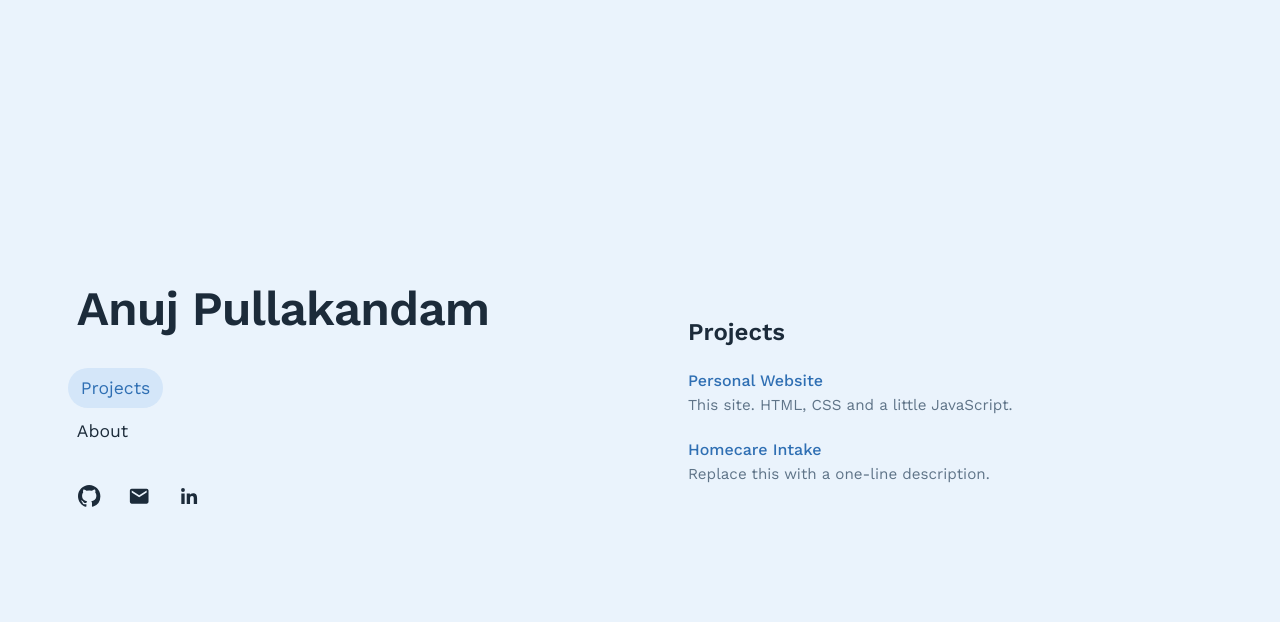
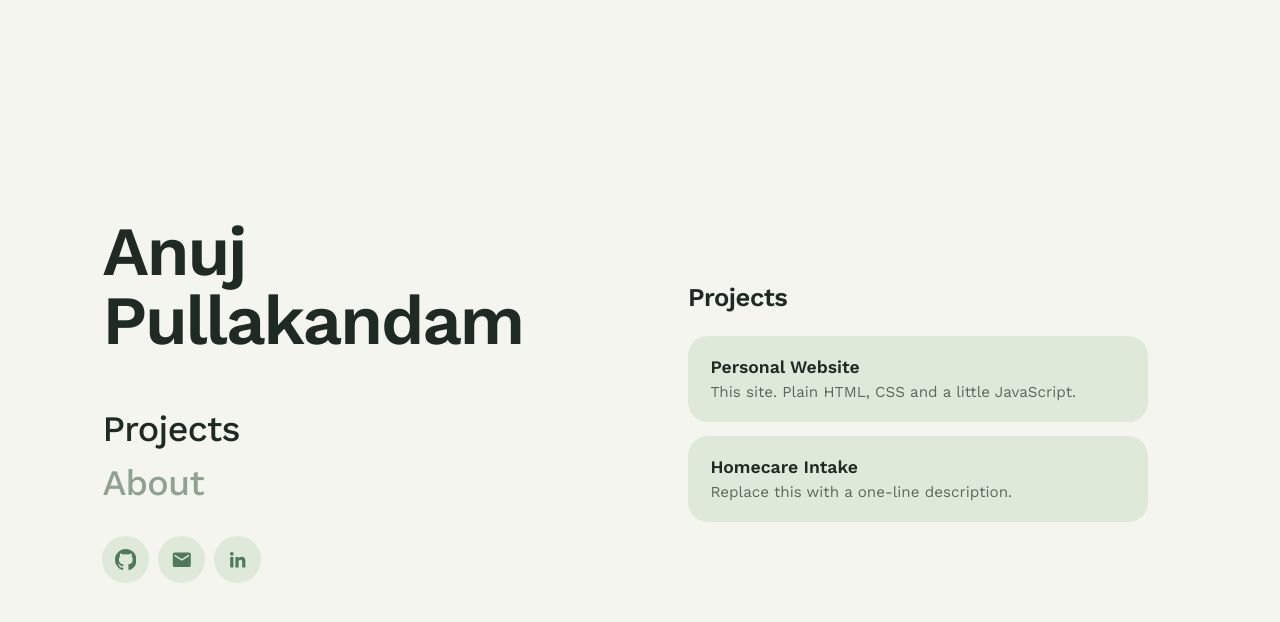
Before and after one commit to junap206/personal-website, a plain HTML site: page index.html in a window 1280 px wide. Both pictures are taken after a click on the link "Projects". Drawn offline with nearby package versions, Linux system fonts and the light colour scheme.

Commit message:
Redesign: sage and cream palette, tall-pill portrait, icons under nav, project cards
Co-Authored-By: Claude Sonnet 5.5 <noreply@anthropic.com>
Claude-Session: https://claude.ai/code/session_014tRTAZZrHRnTUYm5hQRwcB

```diff
--- a/css/style.css
+++ b/css/style.css
@@ -1,11 +1,11 @@
 /* ---------- Design tokens: change colors/fonts here ---------- */
 :root {
-  --bg: #eaf3fc;          /* very light blue background */
-  --text: #1c2b3a;
-  --muted: #5f7488;
-  --accent: #2f6fb3;
-  --highlight: #d4e6f9;   /* hover background */
-  --radius: 14px;
+  --bg: #f3f5ee;          /* cream */
+  --text: #1f2a24;
+  --muted: #8fa291;       /* inactive nav words */
+  --accent: #4f7a5a;      /* sage green */
+  --highlight: #dfe9da;   /* soft sage tint (icon circles, hovers) */
+  --outline: #302c2a;     /* portrait outline */
   --ease: 0.25s ease;
   --font: "Work Sans", -apple-system, BlinkMacSystemFont, "Segoe UI", sans-serif;
 }
@@ -18,16 +18,16 @@ body {
   background: var(--bg);
   color: var(--text);
   font-family: var(--font);
-  line-height: 1.6;
+  line-height: 1.5;
   overflow: hidden;       /* one page, no scrolling */
 }
 
-/* ---------- Layout: left sidebar, right content ---------- */
+/* ---------- Layout: text left, portrait right ---------- */
 .page {
   height: 100vh;
   max-width: 1400px;
   margin: 0 auto;
-  padding: 0 clamp(2rem, 6vw, 6rem);
+  padding: 0 clamp(2rem, 8vw, 8rem);
   display: grid;
   grid-template-columns: 1fr 1fr;
   gap: 6rem;
@@ -36,52 +36,45 @@ body {
 
 /* ---------- Left ---------- */
 .name {
-  font-size: clamp(2rem, 4vw, 3rem);
+  font-size: clamp(2.6rem, 5.4vw, 4.8rem);
   font-weight: 600;
-  letter-spacing: -0.02em;
-  line-height: 1.1;
+  letter-spacing: -0.03em;
+  line-height: 1;
+  margin-bottom: 3rem;
 }
-.name { margin-bottom: 2rem; }
 
-.links { list-style: none; display: flex; flex-direction: column; align-items: flex-start; gap: 0.25rem; }
+.links { list-style: none; display: flex; flex-direction: column; align-items: flex-start; }
 
 .links a {
-  display: inline-flex;
-  align-items: center;
-  gap: 0.5rem;
-  padding: 0.35rem 0.8rem;
-  margin-left: -0.8rem;   /* keeps text aligned with the name */
-  color: var(--text);
+  display: inline-block;
+  font-size: clamp(1.7rem, 2.8vw, 2.5rem);
+  font-weight: 500;
+  letter-spacing: -0.02em;
+  color: var(--muted);
   text-decoration: none;
-  font-size: 1.1rem;
-  border-radius: 999px;
-  transition: background var(--ease), color var(--ease), transform var(--ease);
+  transition: color var(--ease), transform var(--ease);
 }
 .links a:hover,
-.links a:focus-visible,
-.links a.is-current {
-  background: var(--highlight);
-  color: var(--accent);
-  transform: translateX(4px);
-  outline: none;
-}
+.links a:focus-visible { color: var(--accent); transform: translateX(6px); outline: none; }
+.links a.is-current { color: var(--text); }
 
-.socials { display: flex; gap: 0.5rem; margin-top: 1.5rem; margin-left: -0.5rem; }
+.socials { display: flex; gap: 0.6rem; margin-top: 1.6rem; }
 .socials a {
   display: grid;
   place-items: center;
-  width: 2.6rem;
-  height: 2.6rem;
-  color: var(--text);
+  width: 2.9rem;
+  height: 2.9rem;
+  color: var(--accent);
+  background: var(--highlight);
   border-radius: 50%;
   transition: background var(--ease), color var(--ease), transform var(--ease);
 }
 .socials a:hover,
-.socials a:focus-visible { background: var(--highlight); color: var(--accent); transform: translateY(-2px); outline: none; }
-.socials svg { width: 1.4rem; height: 1.4rem; }
+.socials a:focus-visible { background: var(--accent); color: var(--bg); transform: translateY(-3px); outline: none; }
+.socials svg { width: 1.35rem; height: 1.35rem; }
 
 /* ---------- Right ---------- */
-.content { position: relative; height: 70vh; }
+.content { position: relative; height: 80vh; }
 
 .view {
   position: absolute;
@@ -96,28 +89,41 @@ body {
 }
 .view.is-active { opacity: 1; visibility: visible; transform: none; }
 
+/* tall pill portrait */
 .photo {
-  width: min(360px, 100%);
-  align-self: flex-end;   /* pushes the photo to the right edge */
-  height: auto;
-  filter: drop-shadow(0 10px 20px rgba(47, 111, 179, 0.18));
+  align-self: flex-end;
+  height: min(100%, 560px);
+  aspect-ratio: 587 / 700;
+  object-fit: cover;
+  border: 5px solid var(--outline);
+  border-radius: 999px;
+  box-shadow: 0 24px 50px rgba(79, 122, 90, 0.2);
 }
 
-.view h2 { font-size: 1.5rem; font-weight: 600; margin-bottom: 1rem; }
-.view p { color: var(--muted); max-width: 42ch; }
-.view p + p { margin-top: 0.8rem; }
+.view h2 { font-size: 1.6rem; font-weight: 600; letter-spacing: -0.02em; margin-bottom: 1.2rem; }
+.view p { color: #566a5b; max-width: 44ch; font-size: 1.05rem; }
+.view p + p { margin-top: 0.9rem; }
 
-.project-list { list-style: none; display: grid; gap: 1.2rem; }
-.project-list a { color: var(--accent); font-weight: 500; text-decoration: none; }
-.project-list a:hover { text-decoration: underline; }
-.project-list span { display: block; color: var(--muted); font-size: 0.95rem; }
+.project-list { list-style: none; display: grid; gap: 0.9rem; max-width: 460px; }
+.project-list a {
+  display: block;
+  padding: 1.1rem 1.4rem;
+  background: var(--highlight);
+  border-radius: 20px;
+  color: var(--text);
+  text-decoration: none;
+  transition: background var(--ease), transform var(--ease);
+}
+.project-list a:hover { background: #d3e2cd; transform: translateX(4px); }
+.project-list strong { display: block; font-weight: 600; font-size: 1.1rem; }
+.project-list span { color: #566a5b; font-size: 0.95rem; }
 
 /* ---------- Small screens: stack and allow scroll so nothing is cut off ---------- */
 @media (max-width: 720px) {
   body { overflow: auto; }
-  .photo { align-self: flex-start; }
-  .page { height: auto; min-height: 100vh; grid-template-columns: 1fr; gap: 2rem; padding: 3rem 1.5rem; align-items: start; }
+  .page { height: auto; min-height: 100vh; grid-template-columns: 1fr; gap: 2.5rem; padding: 3rem 1.5rem; align-items: start; }
   .content { height: auto; min-height: 60vh; }
+  .photo { align-self: flex-start; height: auto; width: min(300px, 100%); }
 }
 
 @media (prefers-reduced-motion: reduce) {
--- a/index.html
+++ b/index.html
@@ -52,12 +52,16 @@
         <h2>Projects</h2>
         <ul class="project-list">
           <li>
-            <a href="https://github.com/junap206/personal-website" target="_blank" rel="noopener">Personal Website</a>
-            <span>This site. HTML, CSS and a little JavaScript.</span>
+            <a href="https://github.com/junap206/personal-website" target="_blank" rel="noopener">
+              <strong>Personal Website</strong>
+              <span>This site. Plain HTML, CSS and a little JavaScript.</span>
+            </a>
           </li>
           <li>
-            <a href="https://github.com/junap206/homecare_intake" target="_blank" rel="noopener">Homecare Intake</a>
-            <span>Replace this with a one-line description.</span>
+            <a href="https://github.com/junap206/homecare_intake" target="_blank" rel="noopener">
+              <strong>Homecare Intake</strong>
+              <span>Replace this with a one-line description.</span>
+            </a>
           </li>
         </ul>
       </div>
```
Also changed, not shown: assets/photo.png.
